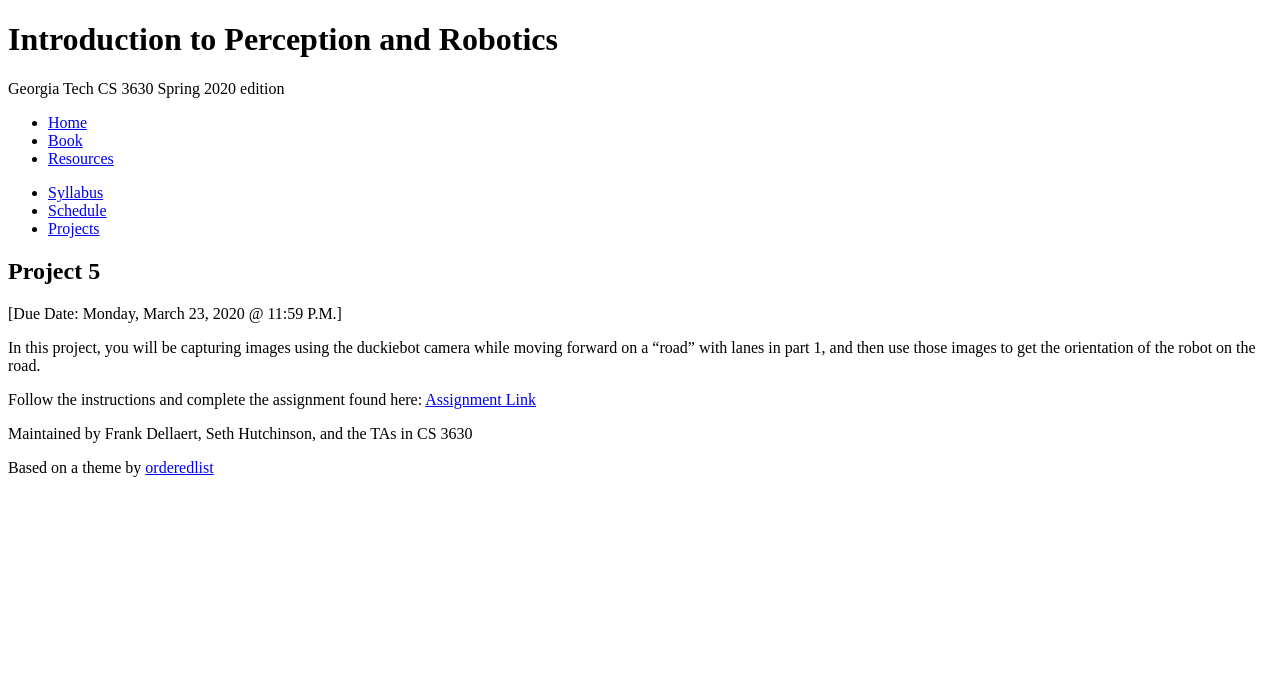
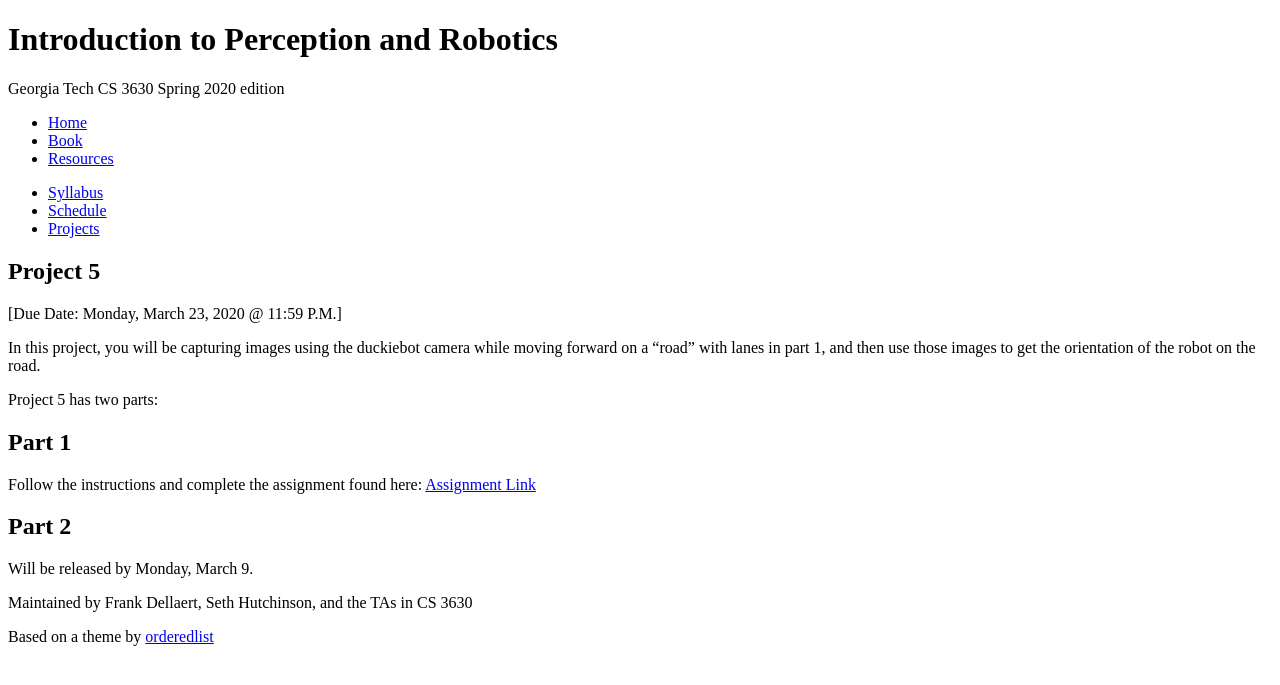
Before and after one commit to dellaert/22F-3630, a Jekyll site: the page built from projects/project5.md, in a window 1280 px wide. Shown: the top 685 px of the page. Built offline with Jekyll 4.4.1, drawn with Linux system fonts in a browser that asks for light colours.

Commit message:
Split project 5 into parts

```diff
--- a/projects/project5.md
+++ b/projects/project5.md
@@ -8,4 +8,9 @@ title: Projects
 
 In this project, you will be capturing images using the duckiebot camera while moving forward on a "road" with lanes in part 1, and then use those images to get the orientation of the robot on the road.
 
+Project 5 has two parts:
+## Part 1
 Follow the instructions and complete the assignment found here: [Assignment Link](https://colab.research.google.com/drive/1jVnM0Jj3m4UqQiet2XQkdXPK_of7XWqw)
+
+## Part 2
+Will be released by Monday, March 9.
```
